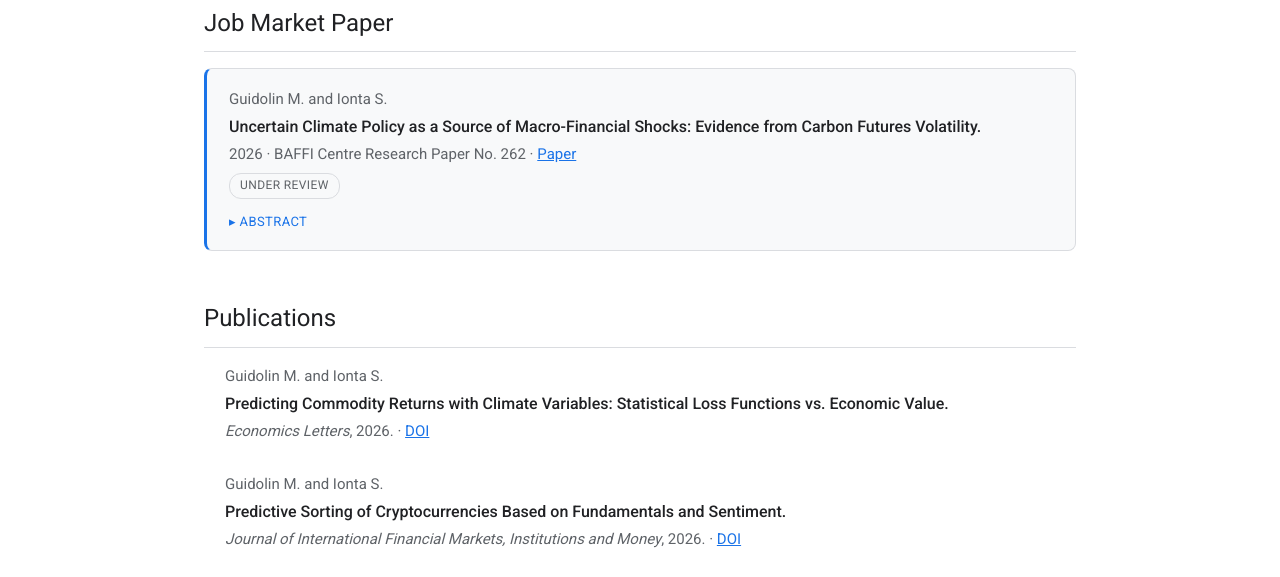
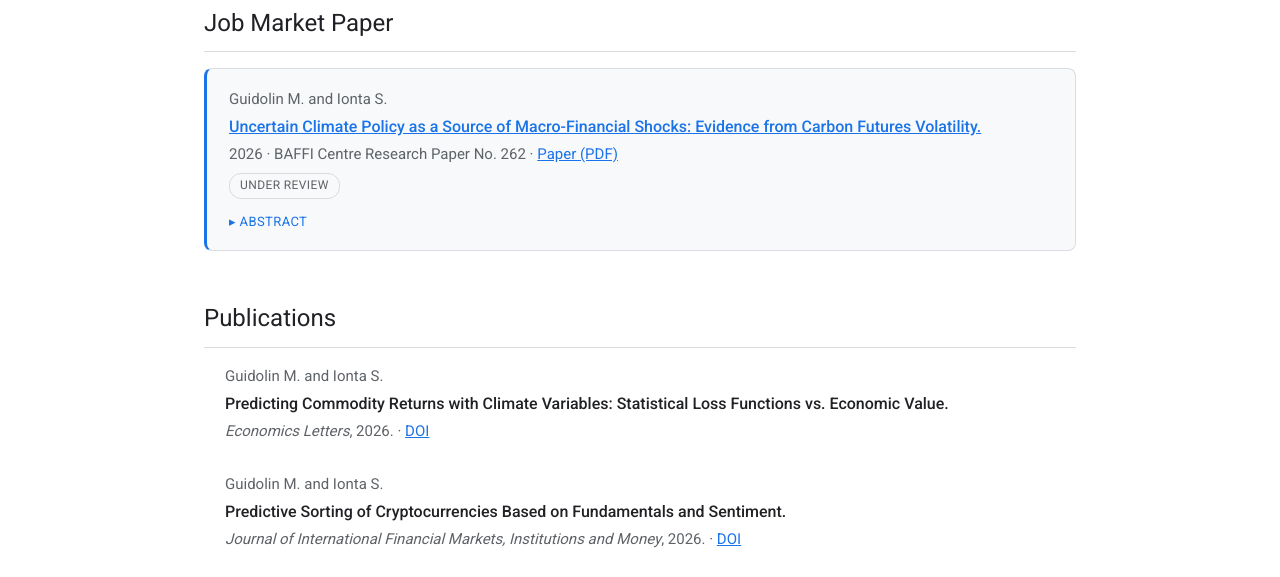
Before and after one commit to iontaserena/iontaserena.github.io, a plain HTML site: page research.html in a window 1280 px wide. Shown: the part 187-764 px from the top of the page. Drawn offline with Linux system fonts and the light colour scheme.

Commit message:
Add files via upload

```diff
--- a/research.html
+++ b/research.html
@@ -41,10 +41,10 @@ try {
 
   <div class="pubblicazione jmp" id="jmp">
     <p class="autori">Guidolin M. and Ionta S.</p>
-    <p class="titolo-lavoro">Uncertain Climate Policy as a Source of Macro-Financial Shocks:
-       Evidence from Carbon Futures Volatility.</p>
+    <p class="titolo-lavoro"><a href="JMP_Ionta.pdf" target="_blank">Uncertain Climate Policy as a Source of Macro-Financial Shocks:
+       Evidence from Carbon Futures Volatility.</a></p>
     <p class="rivista">2026 &middot; BAFFI Centre Research Paper No. 262
-       &middot; <a href="https://papers.ssrn.com/sol3/papers.cfm?abstract_id=6075046">Paper</a></p>
+       &middot; <a href="JMP_Ionta.pdf" target="_blank">Paper (PDF)</a></p>
     <span class="stato">Under review</span>
     <details>
       <summary>Abstract</summary>
```
Also changed, not shown: cv.html (+4 -4 lines), index.html (+1 -1 lines), teaching.html (+1 -1 lines), 1 other file.
